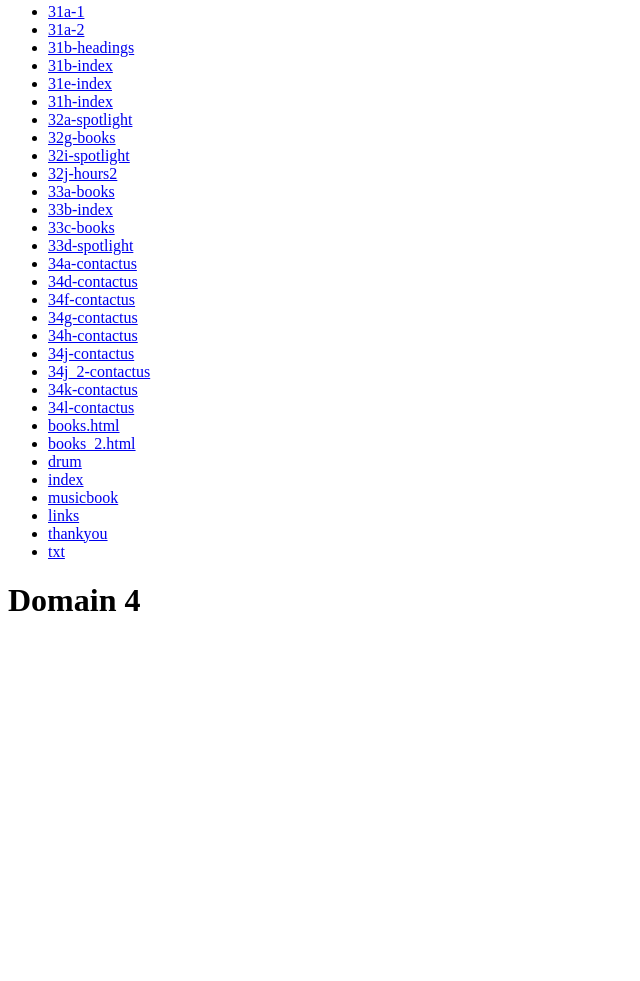
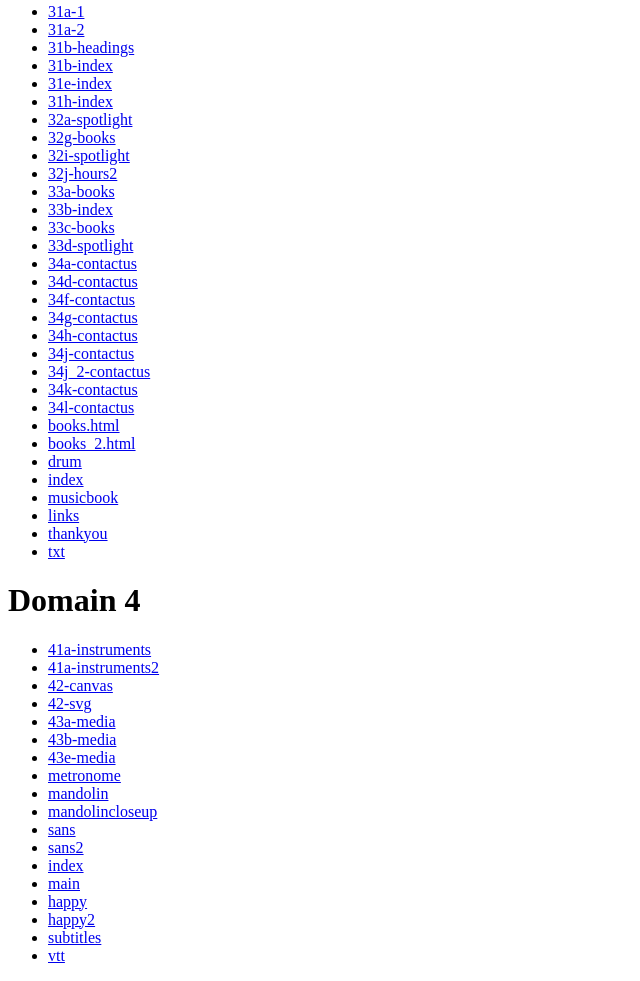
Before and after one commit to morrisonemanuelg/coursehome.github.io, a plain HTML site: page index.html in a window 1280 px wide. Shown: the part 453-1434 px from the top of the page, without its empty margins (0-640 px from the left). Before the commit the page ends 1094 px from the top, so only its background shows below. Drawn offline with Linux system fonts and the light colour scheme.

Commit message:
finished 4 now moving to 5

```diff
--- a/index.html
+++ b/index.html
@@ -61,6 +61,25 @@
   </ul>
 
 <h1>Domain 4</h1>
-
+  <ul>
+<li><a href="Domain 4/Student/MusicStore4/41a-instruments.html">41a-instruments</a></li>
+<li><a href="Domain 4/Student/MusicStore4/41a-instruments2.html">41a-instruments2</a></li>
+    <li><a href="Domain 4/Student/MusicStore4/42-canvas.html">42-canvas</a></li>
+    <li><a href="Domain 4/Student/MusicStore4/42-svg.html">42-svg</a></li>
+    <li><a href="Domain 4/Student/MusicStore4/43a-media.html">43a-media</a></li>
+    <li><a href="Domain 4/Student/MusicStore4/43b-media.html">43b-media</a></li>
+    <li><a href="Domain 4/Student/MusicStore4/43e-media.html">43e-media</a></li>
+    <li><a href="Domain 4/Student/MusicStore4/Audio/metronome_audio.mp3">metronome</a></li>
+    <li><a href="Domain 4/Student/MusicStore4/Images/mandolin.jpg">mandolin</a></li>
+    <li><a href="Domain 4/Student/MusicStore4/Images/mandolincloseup.JPG">mandolincloseup</a></li>
+    <li><a href="Domain 4/Student/MusicStore4/Images/Trombone.jpg">sans</a></li>
+    <li><a href="Domain 4/Student/MusicStore4/Images/Trombone2.jpg">sans2</a></li>
+    <li><a href="Domain 4/Student/MusicStore4/index.html">index</a></li>
+    <li><a href="Domain 4/Student/MusicStore4/main.css">main</a></li>
+    <li><a href="Domain 4/Student/MusicStore4/Videos/Happy.mov">happy</a></li>
+    <li><a href="Domain 4/Student/MusicStore4/Videos/Happy.mp4">happy2</a></li>
+    <li><a href="Domain 4/Student/MusicStore4/Videos/subtitles.vtt">subtitles</a></li>
+    <li><a href="Domain 4/Student/MusicStore4/vtt.html">vtt</a></li>
+</ul>
 </body>
 </html
```
